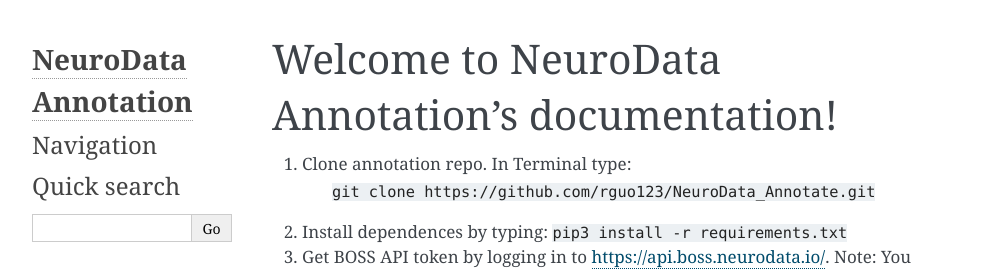
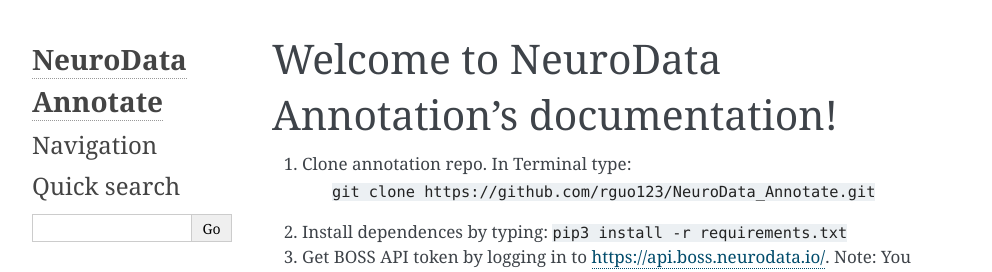
Before and after one commit to rguo123/NeuroData_Annotate, a Sphinx documentation site: the page built from docs/source/index.rst, in a window 1280 px wide. Shown: the top 272 px of the page, without its empty margins (148-1140 px from the left). Built offline with Sphinx 7.4.7, drawn with Linux system fonts in a browser that asks for light colours.

Commit message:
changed name of project

```diff
--- a/docs/source/conf.py
+++ b/docs/source/conf.py
@@ -45,7 +45,7 @@
 master_doc = 'index'
 
 # General information about the project.
-project = u'NeuroData Annotation'
+project = u'NeuroData Annotate'
 copyright = u'2017, Richard Guo, Bijan Varjavand'
 author = u'Richard Guo, Bijan Varjavand'
 
```
